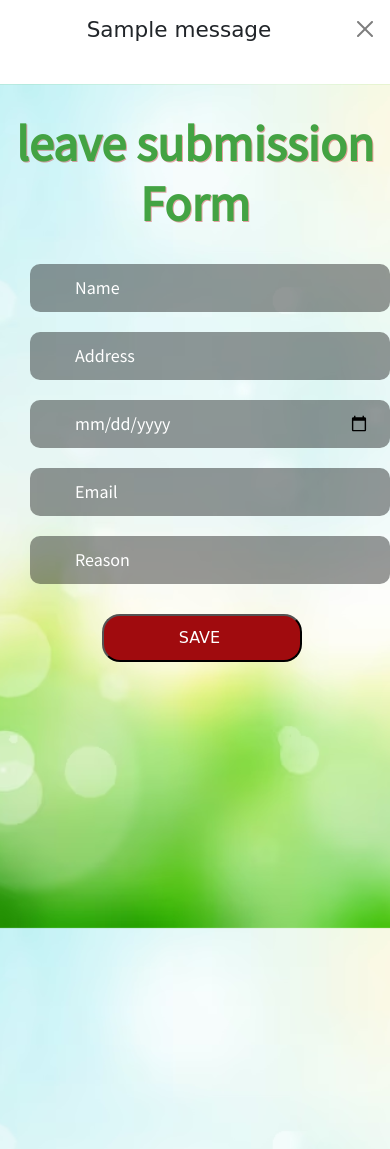
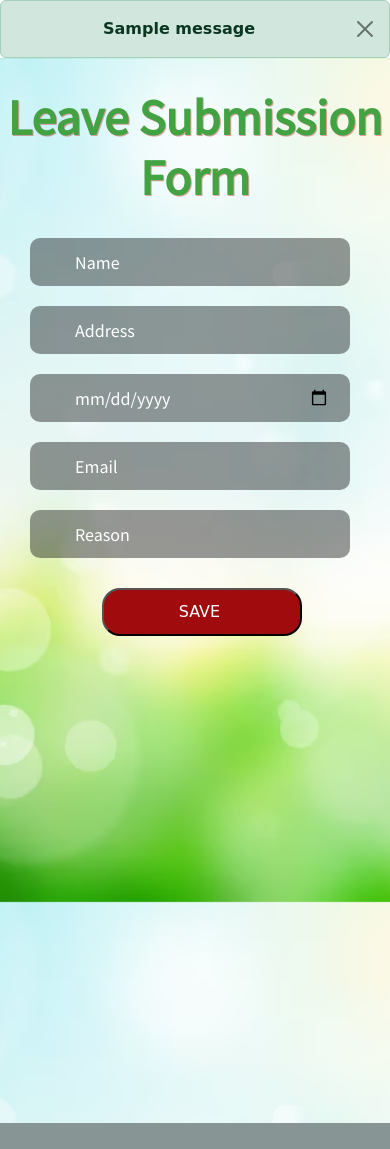
Before and after one commit to spiman9/Shadow-Scouts, a Django app: page /leave in a window 390 px wide. Shown: the part 63-1212 px from the top of the page. After the commit the page ends 1186 px from the top, so only its background shows below. Run offline with Django 4.2, Linux system fonts and the light colour scheme; one stand-in notice (Sample message) is shown.

```diff
--- a/ShadowScouts/static/css/contact.css
+++ b/ShadowScouts/static/css/contact.css
@@ -141,7 +141,7 @@
   @media (max-width: 500px){
     form {
       margin: 0 auto;
-      width: 500px;
+      width: 300px;
       padding-top: 40px;
       color: white;
       position: relative;
@@ -150,7 +150,7 @@
     input,
   textarea {
     margin-left: 10px;
-    width: 360px;
+    width: 250px;
     border: none;
     border-radius: 20px;
     outline: none;
--- a/ShadowScouts/static/css/leave.css
+++ b/ShadowScouts/static/css/leave.css
@@ -85,7 +85,9 @@ input.emailinput {
 :-ms-input-placeholder {
   color: #fff;
 }
-
+input:hover{
+    background-color: gold;
+}
 @media (max-width: 500px) {
 
   input[type="submit"] {
@@ -100,9 +102,10 @@ input.emailinput {
     left: 92px;
   }
 
+
   .nameinput,
 .emailinput {
-  width: 360px;
+  width: 320px;
   height: 48px;
   border: none;
   -moz-border-radius: 10px;
@@ -123,7 +126,7 @@ input.emailinput {
 form {
     margin-left: auto;
     margin-right: auto;
-    width: 412px;
+    width: auto;
     height: 915px;
     padding: 30px;
     -moz-border-radius: 10px;
@@ -134,7 +137,6 @@ form {
     background-clip: padding-box;
     overflow: hidden;
   }
-
 }
 
 @media (min-width: 500px) {
--- a/ShadowScouts/templates/homepage.html
+++ b/ShadowScouts/templates/homepage.html
@@ -51,12 +51,12 @@
               >
             </li>
             <li class="nav-item">
-              <a class="nav-link font-anchor" aria-current="page" href="about"
+              <a class="nav-link font-anchor active" aria-current="page" href="about"
                 >About</a
               >
             </li>
             <li class="nav-item">
-              <a class="nav-link font-anchor" aria-current="page" href="contact"
+              <a class="nav-link font-anchor active" aria-current="page" href="contact"
                 >Contact</a
               >
             </li>
@@ -65,20 +65,20 @@
       </div>
     </nav>
     {% if messages %}
+    {% for message in messages %}
     <div
-      class="alert alert-{{ message.tags }} alert-dismissible fade show"
+      class="alert alert-{{ message.tags }} alert-dismissible fade show text-center mb-0"
       role="alert"
     >
-      {% for message in messages %} {% if message.tags %}
-      <h4 class="text-center">{{message}}</h4>
+      <strong{% if message.tags %} class="{{ message.tags }}"{% endif %}>{{ message }}</strong>
       <button
         type="button"
         class="btn-close"
         data-bs-dismiss="alert"
         aria-label="Close"
       ></button>
-      {% endif %} {% endfor %}
     </div>
+    {% endfor %}
 
     {% endif %} {% block content %} {% comment %} home page {% endcomment %}
     <h1>Home page</h1>
--- a/ShadowScouts/templates/leave.html
+++ b/ShadowScouts/templates/leave.html
@@ -1,7 +1,7 @@
 {% extends 'homepage.html' %} {% load static %} {% block content %}
 <link rel="stylesheet" href="{% static 'css/leave.css' %}" />
 <div class="body-style">
-  <h1>leave submission Form</h1>
+  <h1>Leave Submission Form</h1>
   <div class="wpcf7" id="wpcf7-f156-p143-o1 formwrap">
     <form action="/" method="post" class="wpcf7-form" novalidate="novalidate">
       {% csrf_token %}
--- a/ShadowScouts/watchman/views.py
+++ b/ShadowScouts/watchman/views.py
@@ -28,8 +28,7 @@ def contact(request):
         subject = f"Shadow Scouts: {name} wants to Connect"
         message = f"{name} has following message for you\n{msg}"
         send_mail(subject, message, from_email, recipient_list, fail_silently=False)
-        messages.success(request , 'Your message.')
-        # messages.success(request , 'Your message.')
+        messages.success(request , 'Successfully Submitted the form')
         return render(request,"homepage.html")
     return render(request,"contactUs.html")
 
```
Also changed, not shown: ShadowScouts/static/css/login.css (+35 -19 lines), ShadowScouts/db.sqlite3.
